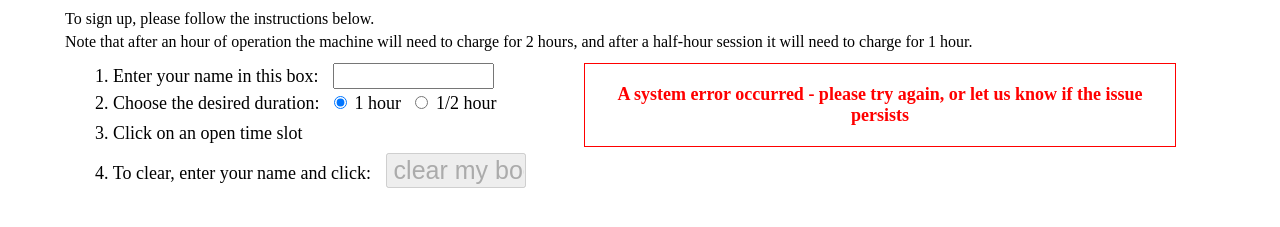
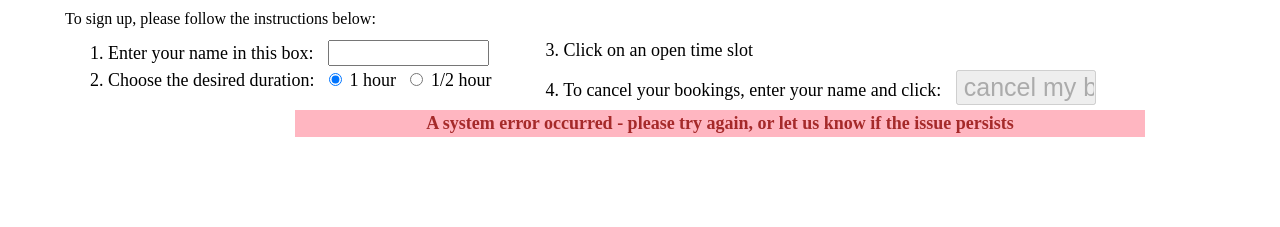
Before and after one commit to paulkore/time-slots, a website: page app/client/signup.html in a window 1280 px wide. Shown: the part 61-288 px from the top of the page. Drawn offline with nearby package versions, Linux system fonts and the light colour scheme; no server answers.

Commit message:
Improve the layout of the header - make it more compact, as it is now fixed at the top of the screen

```diff
--- a/app/client/signup.html
+++ b/app/client/signup.html
@@ -13,21 +13,29 @@
     <div class="centering-wrapper sheet-wrapper">
         <h1 class="page-title">Victoria Park Tennis Club - ball machine sign up</h1>
         <div class="page-info1">
-            To sign up, please follow the instructions below.<br/>
-            Note that after an hour of operation the machine will need to charge for 2 hours, and after a half-hour session it will need to charge for 1 hour.
+            To sign up, please follow the instructions below:<br/>
+            <!--Note that after an hour of operation the machine will need to charge for 2 hours, and after a half-hour session it will need to charge for 1 hour.-->
         </div>
         <div class="page-info2">
+            <div class="page-info-block">
                 <label>1. Enter your name in this box: <input class="name-input" type="text" ng-model="memberName" maxlength="12"/></label>
                 <label>2. Choose the desired duration:
                     <input class="duration-input" type="radio" ng-model="duration" value="1"/> 1 hour
                     <input class="duration-input" type="radio" ng-model="duration" value="1/2"/> 1/2 hour
                 </label>
+            </div>
+            <div class="page-info-block">
                 <label>3. Click on an open time slot</label>
-            <label>4. To clear, enter your name and click: <input class="clear-input" type="button" value="clear my bookings" ng-click="clear()" ng-disabled="!memberName"/></label>
+                <label>4. To cancel your bookings, enter your name and click: <input class="clear-input" type="button" value="cancel my bookings" ng-click="clear()" ng-disabled="!memberName"/></label>
             </div>
+        </div>
+        <div class="message-container">
+            <!--<div class="message error-message">All your base are belong to us!</div>-->
+            <!--<div class="message user-message">There are 2 popes per sq. km. in the Vatican</div>-->
             <div class="message error-message" ng-if="errorMessage">{{errorMessage}}</div>
             <div class="message error-message" ng-if="restErrorData && !errorMessage">A system error occurred - please try again, or let us know if the issue persists</div>
             <div class="message user-message" ng-if="!restErrorData && !errorMessage && message">{{message}}</div>
+        </div>
         <div class="table-header">
             <div class="column left-column">
                 <div class="column-header"></div>
--- a/app/client/signup.js
+++ b/app/client/signup.js
@@ -26,7 +26,7 @@ app.controller("SignupController", function($scope, $http) {
 
     $scope.signup = function(dayIndex, slotIndex) {
         if (isEmpty($scope.memberName)) {
-            $scope.errorMessage = "Please enter your name";
+            $scope.errorMessage = "Please enter your name to sign up";
             return;
         }
         var memberName = $scope.memberName.trim();
--- a/app/client/style.css
+++ b/app/client/style.css
@@ -9,11 +9,11 @@ body {
     z-index: 9999;
     width: 100%;
     background-color: #FFFFFF;
-    height: 300px;
+    height: 255px;
 }
 
 .header-padding {
-    height: 300px;
+    height: 255px;
 }
 
 .footer-padding {
@@ -36,11 +36,16 @@ body {
 }
 
 .page-info2 {
-    padding-left: 30px;
-    margin-bottom: 5px;
+    margin-bottom: 10px;
     display: inline-block;
     vertical-align: top;
-    width: 460px;
+}
+
+.page-info-block {
+    display: inline-block;
+    vertical-align: top;
+    margin-left: 25px;
+    margin-right: 25px;
 }
 
 .page-info2 label {
@@ -49,27 +54,6 @@ body {
     line-height: 20px;
     font-size: 18px;
     margin-bottom: 10px;
-}
-
-.message {
-    display: inline-block;
-    vertical-align: top;
-    margin-left: 25px;
-    padding: 20px 20px;
-    font-weight: bold;
-    font-size: 18px;
-    width: 550px;
-    text-align: center;
-}
-
-.error-message {
-    color: red;
-    border: solid 1px red;
-}
-
-.user-message {
-    color: forestgreen;
-    border: solid 1px forestgreen;
 }
 
 .name-input {
@@ -88,6 +72,33 @@ body {
     margin-left: 10px;
     width: 140px;
     font-size: 25px;
+}
+
+.message-container {
+    height: 27px;
+}
+
+.message {
+    margin-left: 230px;
+    font-weight: bold;
+    font-size: 18px;
+    line-height: 27px;
+    width: 850px;
+    text-align: center;
+
+    animation: blinker 0.3s cubic-bezier(.5, 0, 1, 1) 2 alternate;
+}
+
+@keyframes blinker { to { opacity: 0; } }
+
+.error-message {
+    color: brown;
+    background: lightpink;
+}
+
+.user-message {
+    color: darkgreen;
+    background: lightgreen;
 }
 
 .column {
--- a/app/server/signup_service.js
+++ b/app/server/signup_service.js
@@ -126,7 +126,7 @@ function clear(memberName, successCallback, errorCallback) {
 	//console.log("Clear called with: " + memberName);
 	var found = data.clearForMember(memberName);
 	if (found && successCallback) successCallback();
-	if (!found && errorCallback) errorCallback("There were no bookings under this member's name");
+	if (!found && errorCallback) errorCallback("There are no bookings under this member's name");
 }
 
 /**
```
Lines whose indentation alone changed are shown as unchanged.
